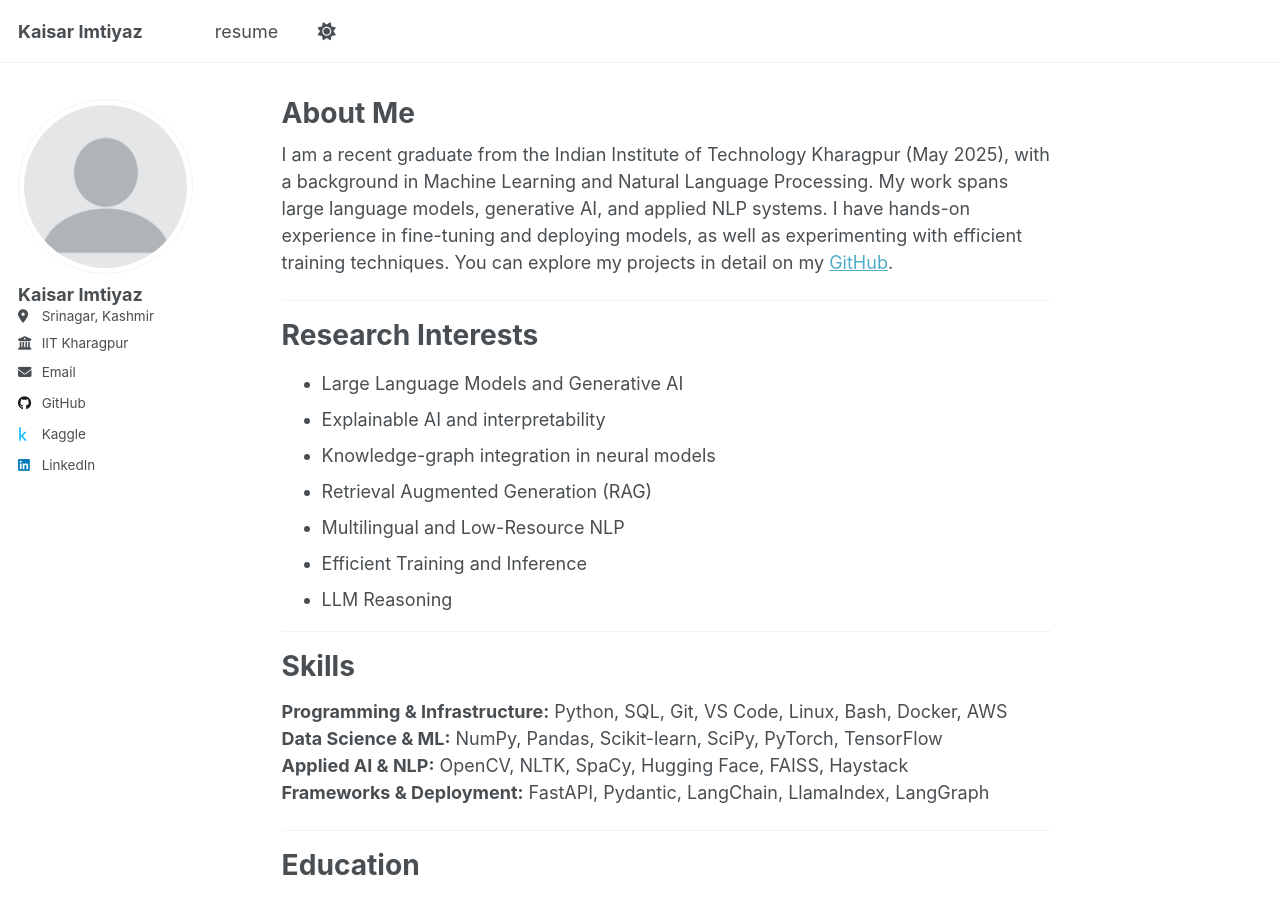
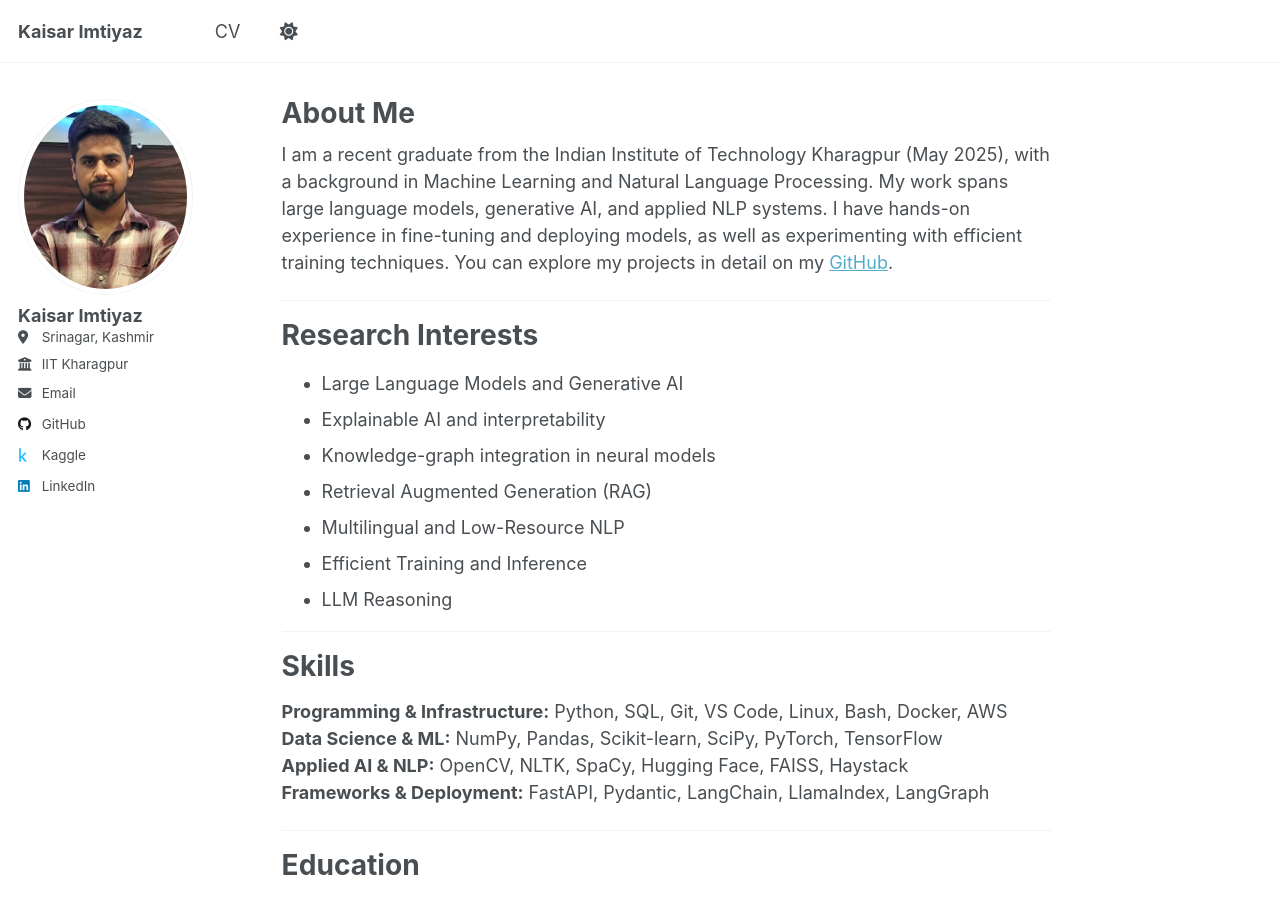
Before and after one commit to mrbane10/kaisar.github.io, a Jekyll site: the page built from _pages/about.md, in a window 1280 px wide and 900 px high. Built offline with Jekyll 4.4.1, drawn with Linux system fonts in a browser that asks for light colours; a script that is not in the unit is left out.

```diff
--- a/_config.yml
+++ b/_config.yml
@@ -49,7 +49,7 @@ author:
   github           : "mrbane10"
   kaggle           : kaisarimtiyaz
   stackoverflow    : # User number or user number and name (i.e., use "1" or "1/jeff-atwood")
-  leetcode         : ikaisar10
+
   # Social media
   artstation       : # Username
   # bluesky          : "bsky.app" # Replace this with you Bluesky username
--- a/_data/navigation.yml
+++ b/_data/navigation.yml
@@ -8,5 +8,5 @@
 #      Markdown formatted page while the second is generated using JSON.
 
 main:
-  - title: "resume"
+  - title: "CV"
     url: /files/cv.pdf
```
Also changed, not shown: images/profile.png.
